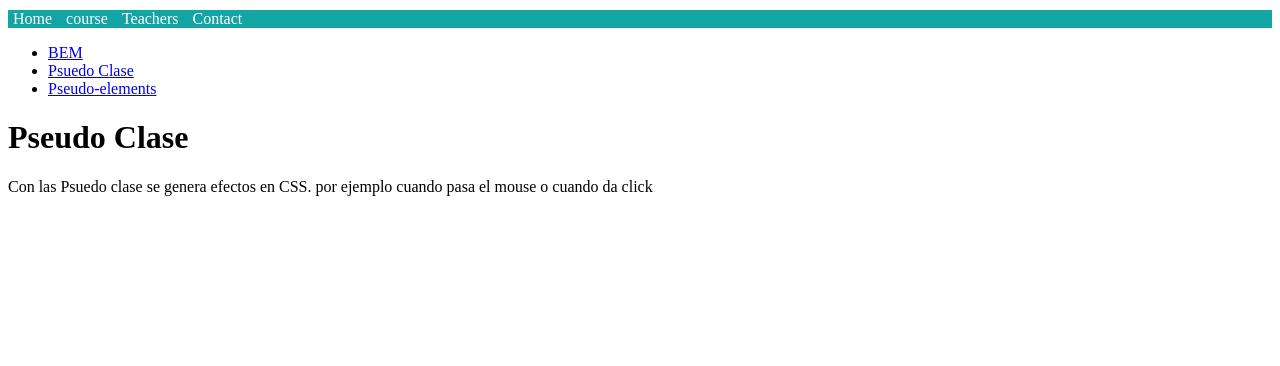
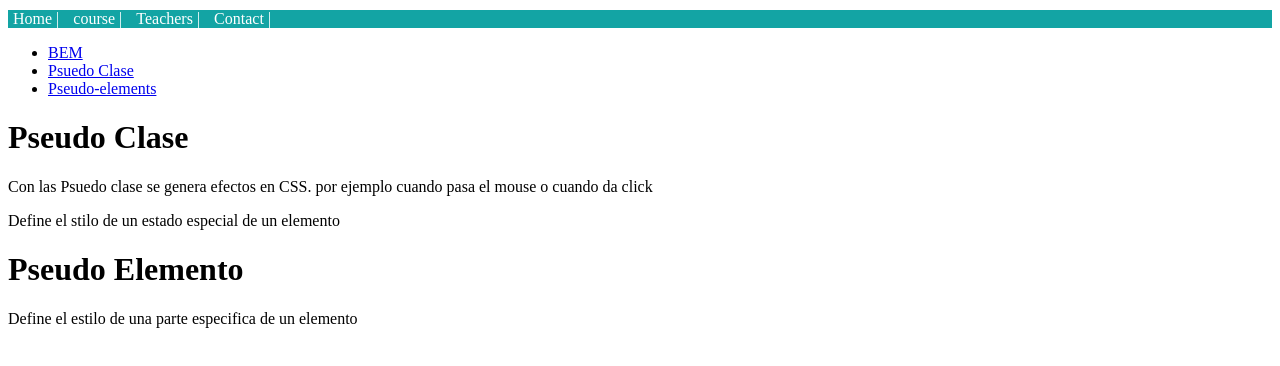
Before and after one commit to janerleonardo/HTMLDefinitivo, a plain HTML site: page clasePseudoClase/index.html in a window 1280 px wide. Drawn offline with Linux system fonts and the light colour scheme.

Commit message:
Pseudo Elemento

```diff
--- a/clasePseudoClase/css/index.css
+++ b/clasePseudoClase/css/index.css
@@ -34,3 +34,7 @@ solo afecta a esos elementos */
 .main-nav__item a:active {
     color: red;
 }
+
+.main-nav__item a::after {
+    content: " |";
+}
--- a/clasePseudoClase/index.html
+++ b/clasePseudoClase/index.html
@@ -29,6 +29,10 @@
 
     <h1> Pseudo Clase</h1>
     <p>Con las Psuedo clase se genera efectos en CSS. por ejemplo cuando pasa el mouse o cuando da click</p>
+    <p>Define el stilo de un estado especial de un elemento</p>
+
+    <h1> Pseudo Elemento</h1>
+    <p>Define el estilo de una parte especifica de un elemento</p>
 
 
 </body>
```
